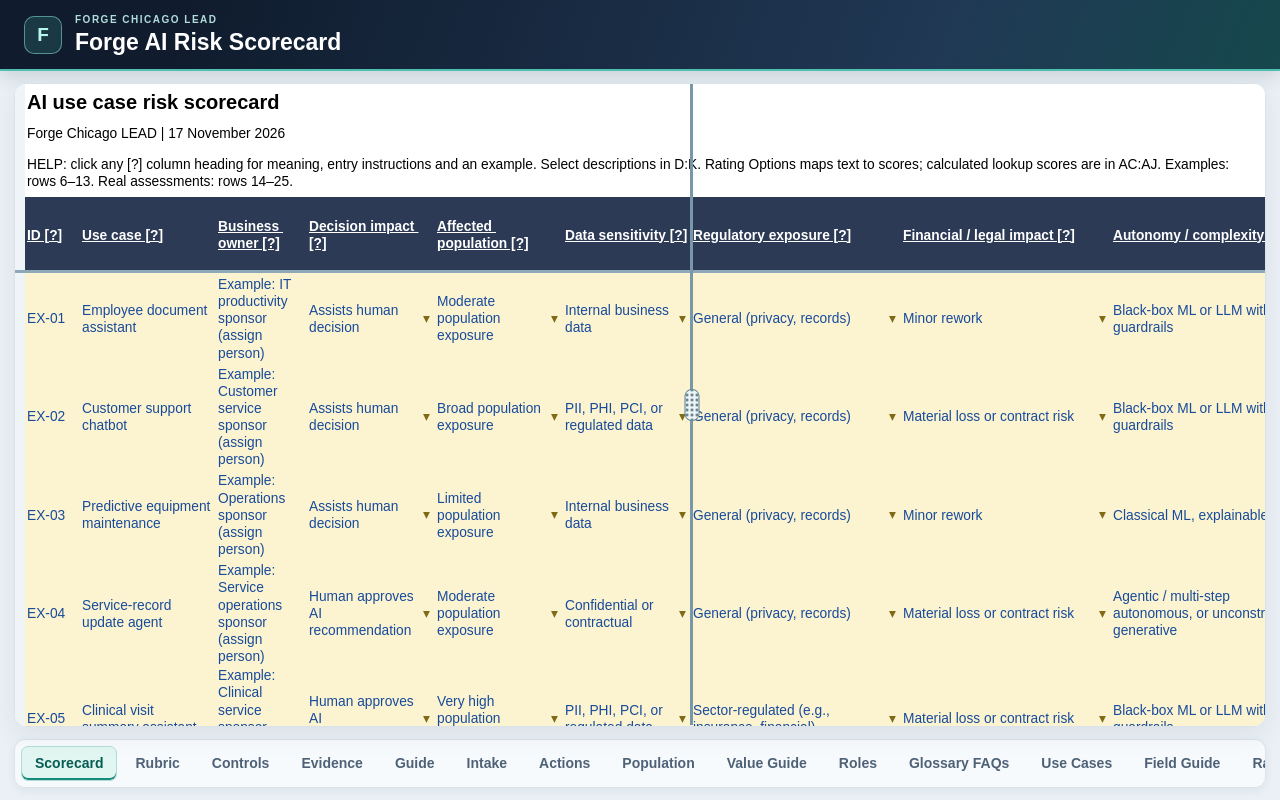
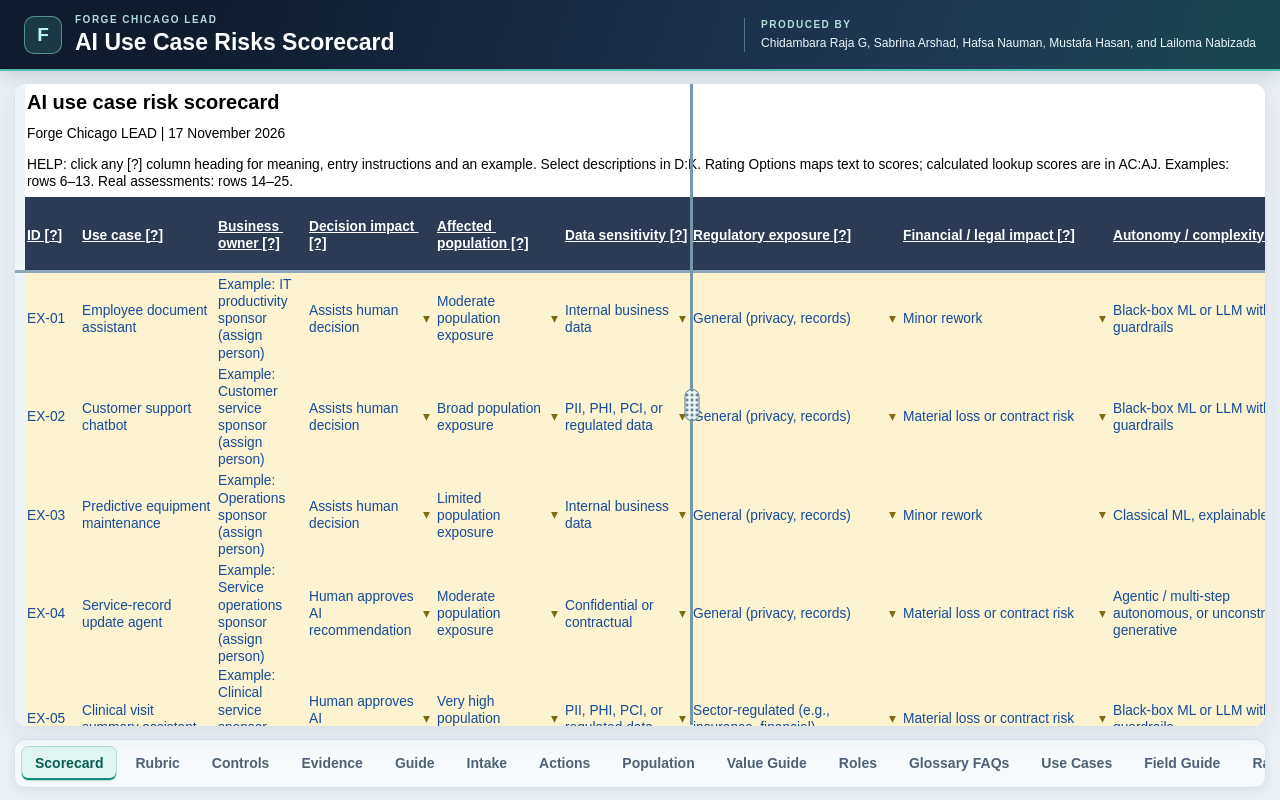
Before and after one commit to mhasaniit/AI_Governance, a plain HTML site: page index.html in a window 1280 px wide. Drawn offline with Linux system fonts and the light colour scheme.

Commit message:
Rename scorecard and credit the project team

```diff
--- a/index.html
+++ b/index.html
@@ -2,7 +2,7 @@
 <html lang="en">
 <meta charset="utf-8">
 <meta name="viewport" content="width=device-width, initial-scale=1">
-<title>Forge AI Risk Scorecard</title>
+<title>AI Use Case Risks Scorecard</title>
 <style>
   * { box-sizing: border-box }
   :root { --ink: #17263c; --muted: #4e6177; --teal: #00776d; --line: #d9e3ec; --paper: #fff }
@@ -15,6 +15,14 @@
     border:1px solid #7fd6c994; background:#2a62686b; color:#b7f8ed; font-size:19px; font-weight:700 }
   .project { color: #b1ddd9; font-size: 10px; font-weight: 700; letter-spacing: .15em; text-transform: uppercase }
   .masthead h1 { margin: 3px 0 0; font-size: clamp(17px, 2.25vw, 23px); line-height: 1.12 }
+  .masthead-title { display: flex; align-items: center; gap: 13px }
+  .credits { margin: 0 0 0 auto; max-width: 48%; padding-left: 16px; border-left: 1px solid #a5dcda66;
+    color: #edf7fa; font-size: 12px; line-height: 1.4 }
+  .credits .project { display: block; margin-bottom: 3px }
+  @media (max-width: 760px) {
+    .masthead { flex-wrap: wrap }
+    .credits { flex-basis: 100%; max-width: none; margin-left: 51px; padding-left: 0; border-left: 0 }
+  }
   .workspace { position: relative; min-width: 0; min-height: 0; overflow: hidden; border: 1px solid var(--line);
     border-radius: 12px; background: var(--paper); box-shadow: 0 8px 23px #223b5013 }
   #sheet, nav { overflow: auto; scrollbar-color: #8da5b5 #eff4f8 }
@@ -66,8 +74,11 @@
 </style>
 <main>
   <header class="masthead">
-    <span class="mark" aria-hidden="true">F</span>
-    <div><div class="project">Forge Chicago LEAD</div><h1>Forge AI Risk Scorecard</h1></div>
+    <div class="masthead-title">
+      <span class="mark" aria-hidden="true">F</span>
+      <div><div class="project">Forge Chicago LEAD</div><h1>AI Use Case Risks Scorecard</h1></div>
+    </div>
+    <p class="credits"><span class="project">Produced by</span>Chidambara Raja G, Sabrina Arshad, Hafsa Nauman, Mustafa Hasan, and Lailoma Nabizada</p>
   </header>
   <section class="workspace" aria-label="Workbook">
     <div id="sheet" tabindex="0" aria-label="Worksheet">Loading scorecard…</div>
```
